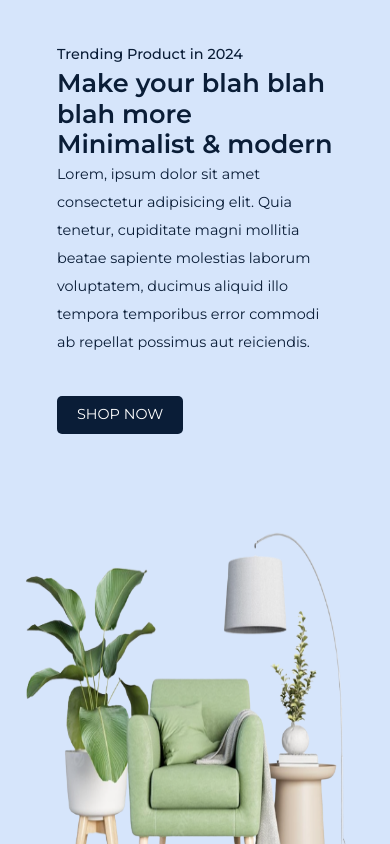
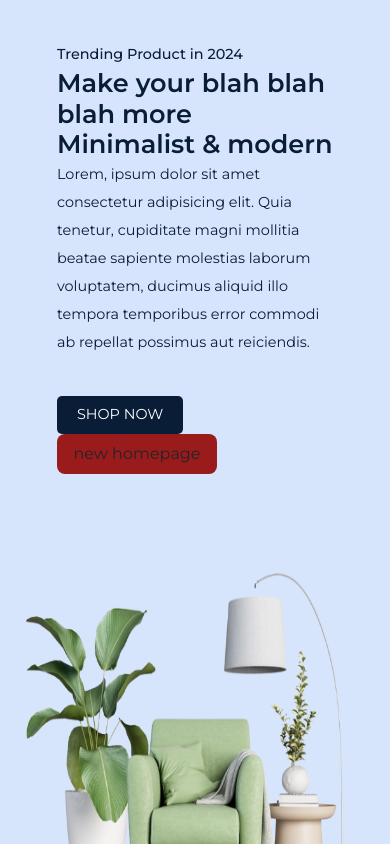
Before and after one commit to timadewale1/ecomm, a React (Create React App) app: page /home in a window 390 px wide. Shown: the top 844 px of the page. Built offline with nearby package versions, Linux system fonts and the light colour scheme; no server answers; the database is empty.

Commit message:
added button to view homepage

```diff
--- a/src/pages/Home.jsx
+++ b/src/pages/Home.jsx
@@ -9,7 +9,7 @@
 import "../styles/home.css";
 import ProductList from "../components/UI/ProductList";
 import { useEffect, useState } from "react";
-
+import { useNavigate } from "react-router-dom";
 import useGetData from "../custom-hooks/useGetData";
 
 const Home = () => {
@@ -20,7 +20,10 @@
   const [mobileProducts, setMobileProducts] = useState([]);
   const [wirelessProducts, setWirelessProducts] = useState([]);
   const [popularProducts, setPopularProducts] = useState([]);
-
+  const navigate = useNavigate();
+  const handleButtonClick = () => {
+    navigate('/newhome');
+  };
   const year = new Date().getFullYear();
 
   useEffect(() => {
@@ -67,6 +70,10 @@
                 <motion.button whileTap={{ scale: 1.2 }} className="buy__btn">
                   <Link to="/shop">SHOP NOW</Link>{" "}
                 </motion.button>
+                <div className="md:hidden block">
+                <button onClick={handleButtonClick} className="bg-red-800 w-40 h-10 rounded-lg ">new homepage</button>
+              </div>
+
               </div>
             </Col>
             <Col lg="6" md="6">
--- a/src/pages/Shop.jsx
+++ b/src/pages/Shop.jsx
@@ -3,8 +3,10 @@
 import Helmet from "../components/Helmet/Helmet";
 import { Container, Row, Col } from "reactstrap";
 import "../styles/shop.css";
+
 import ProductsLists from "../components/UI/ProductList";
 import useGetData from "../custom-hooks/useGetData";
+// import { Link } from "react-router-dom";
 
 const Shop = () => {
   const { data: products, loading } = useGetData("products");
@@ -54,6 +56,7 @@
     setProductsData(searchedProducts);
   };
 
+
   return (
     <Helmet title="Shop">
       <CommonSection title="Products">Products</CommonSection>
@@ -71,6 +74,7 @@
                   <option value="wireless">Wireless</option>
                 </select>
               </div>
+
             </Col>
             {/* <Col lg="3" md="6" className="text-end">
               <div className="filter__widget">
```
